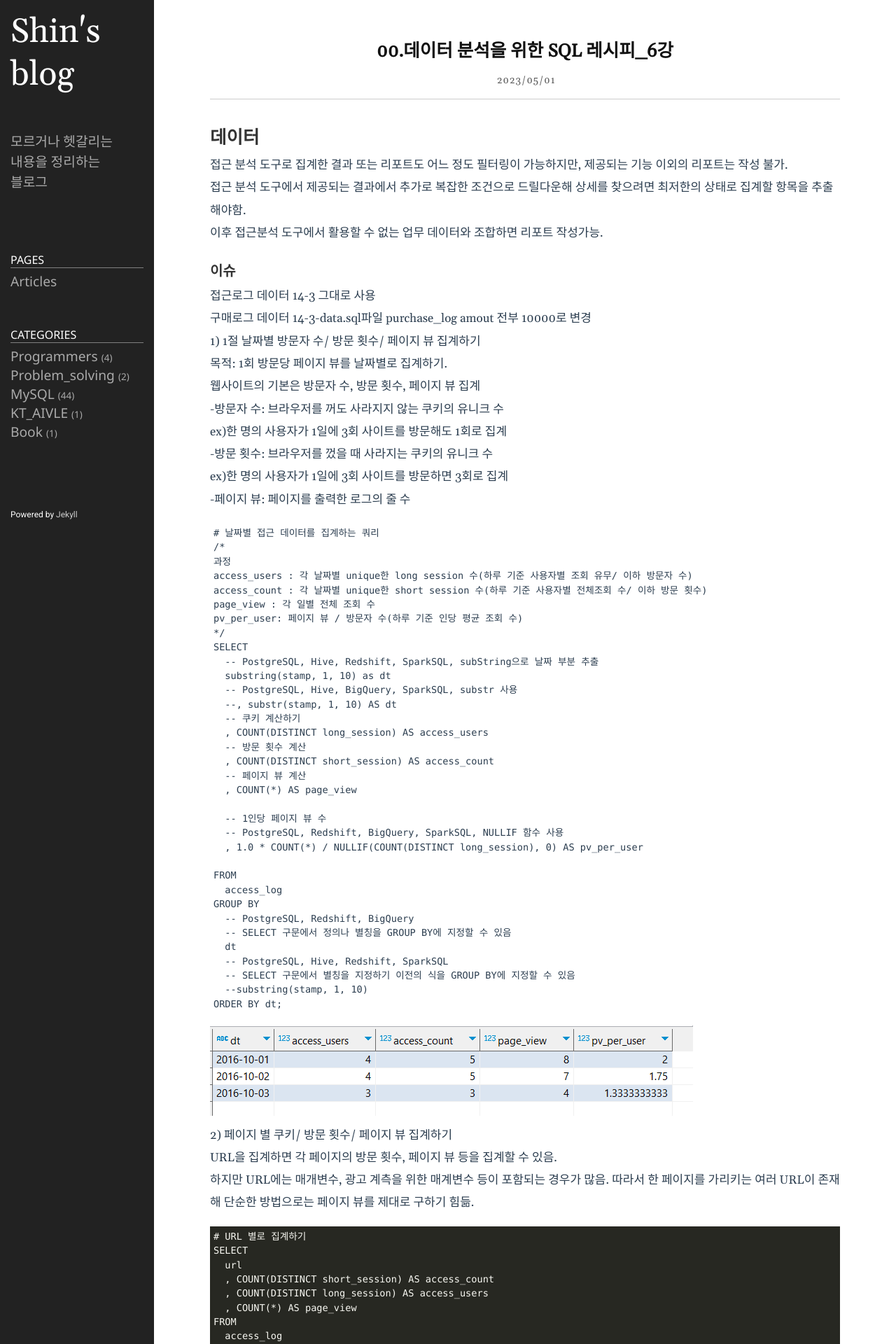
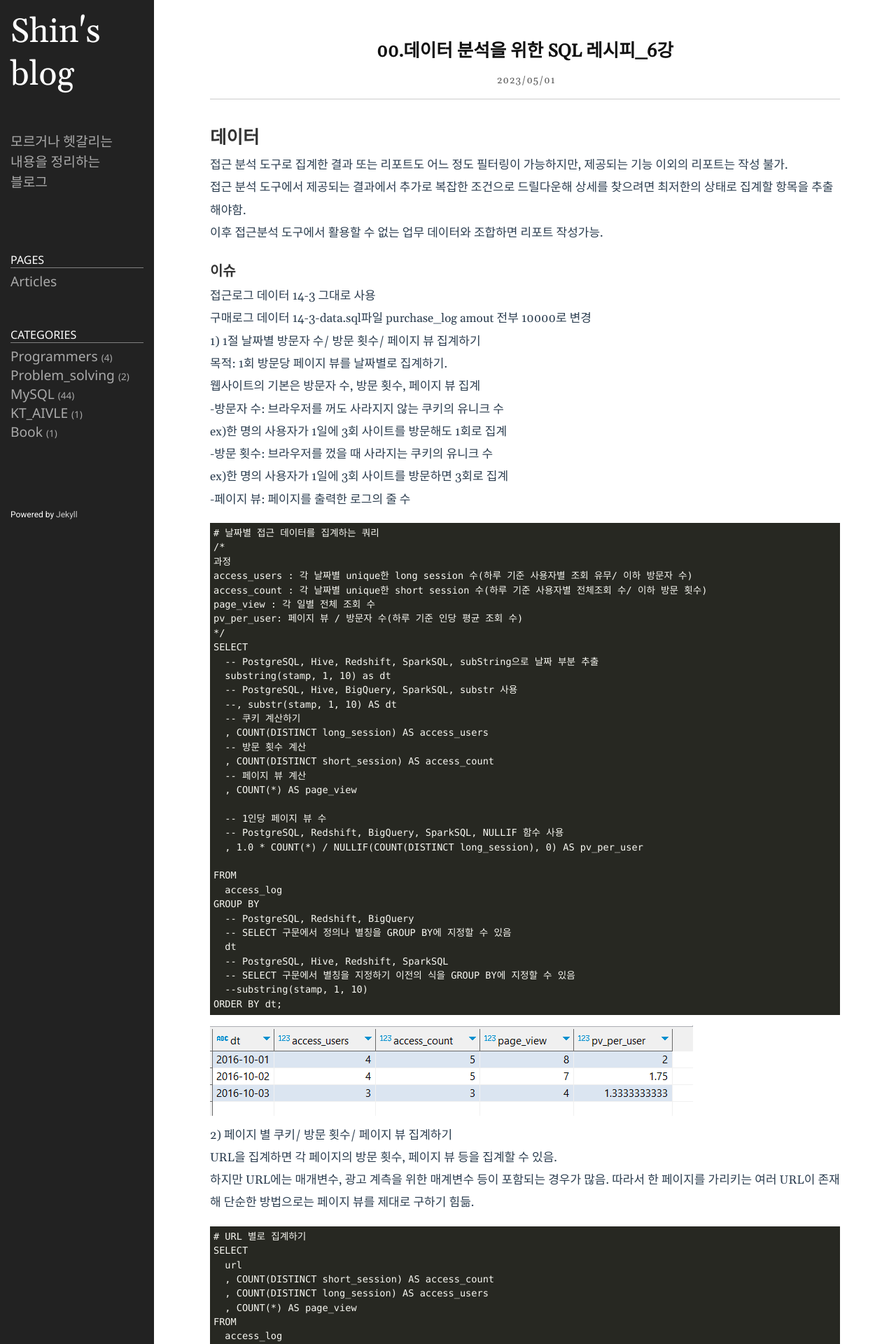
Before and after one commit to shina1221/shina1221.github.io, a Jekyll site: the page built from _posts/도서/데이터 분석을 위한 SQL 레시피/2023-05-01-데이터 분석을 위한 SQL 레시피_6강.md, in a window 1280 px wide. Shown: the top 1920 px of the page at 70% size. Built offline with Jekyll 4.4.1, drawn with Linux system fonts in a browser that asks for light colours.

Commit message:
Update 2023-05-01-데이터 분석을 위한 SQL 레시피_6강.md

````diff
--- a/_posts/도서/데이터 분석을 위한 SQL 레시피/2023-05-01-데이터 분석을 위한 SQL 레시피_6강.md
+++ b/_posts/도서/데이터 분석을 위한 SQL 레시피/2023-05-01-데이터 분석을 위한 SQL 레시피_6강.md
@@ -26,7 +26,7 @@ category: book
             ex)한 명의 사용자가 1일에 3회 사이트를 방문하면 3회로 집계
 -페이지 뷰: 페이지를 출력한 로그의 줄 수
 
-```postgreSQL
+```
 # 날짜별 접근 데이터를 집계하는 쿼리
 /*
 과정
````
